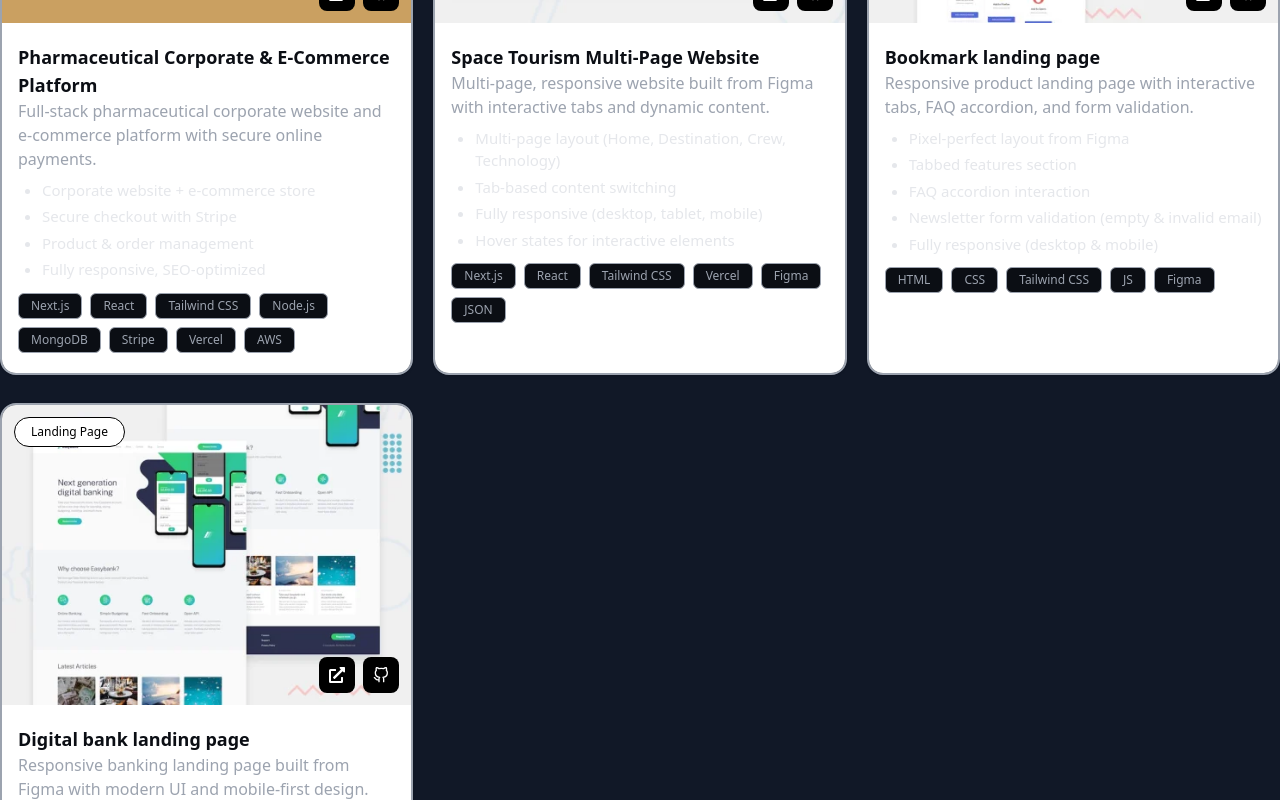
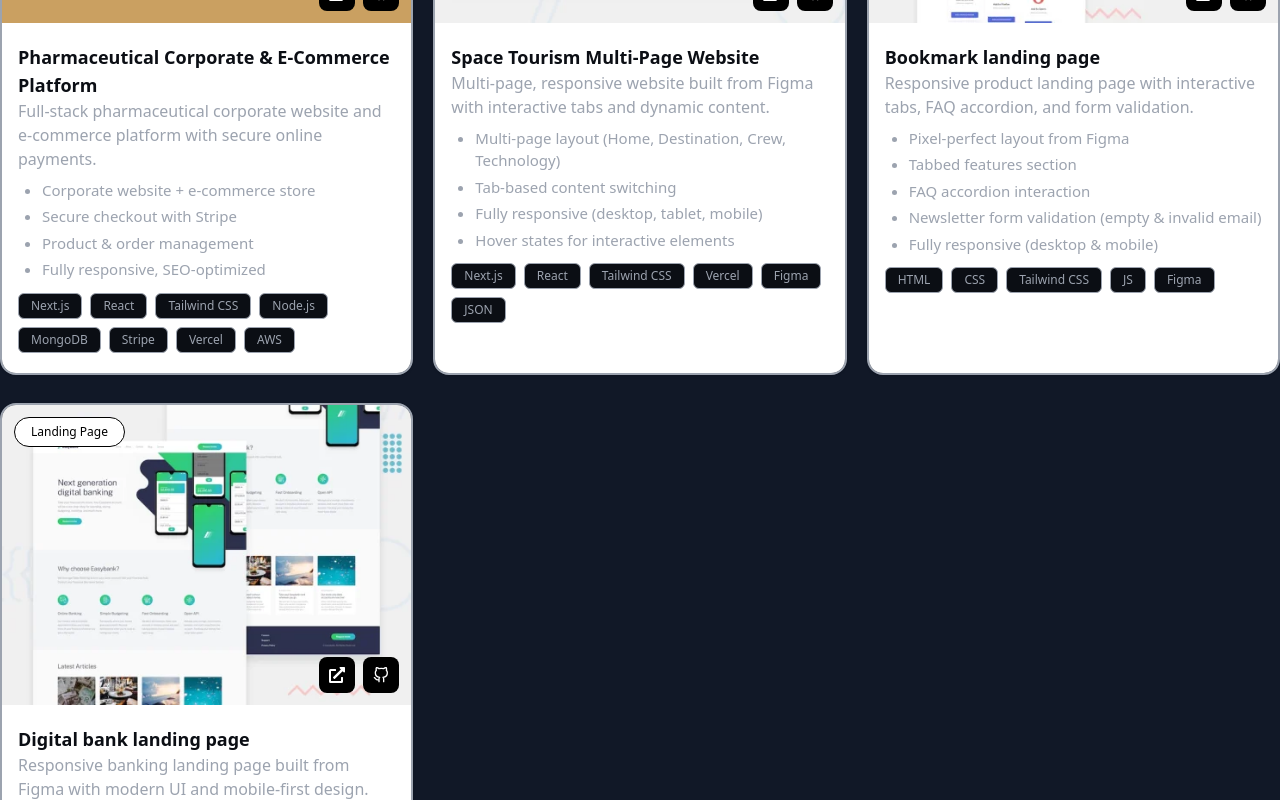
Before and after one commit to franklynxchill/-franklin.dev-portfolio, a Next.js app: page / in a window 1280 px wide. Shown: the part 3600-4400 px from the top of the page. Built offline with nearby package versions, Linux system fonts and the light colour scheme.

Commit message:
updated commit

```diff
--- a/app/components/FeatureSection.tsx
+++ b/app/components/FeatureSection.tsx
@@ -188,7 +188,7 @@ function FeatureSection() {
                 </h3>
 
                 <p className=" text-text-muted">{project.overview}</p>
-                <ul className=" mt-2 list-disc text-text  ml-6 space-y-1 text-[15px]">
+                <ul className=" mt-2 list-disc text-text-muted  ml-6 space-y-1 text-[15px]">
                   {project.highlights.map(highlight => (
                     <li key={highlight}>
                       {highlight}
```
